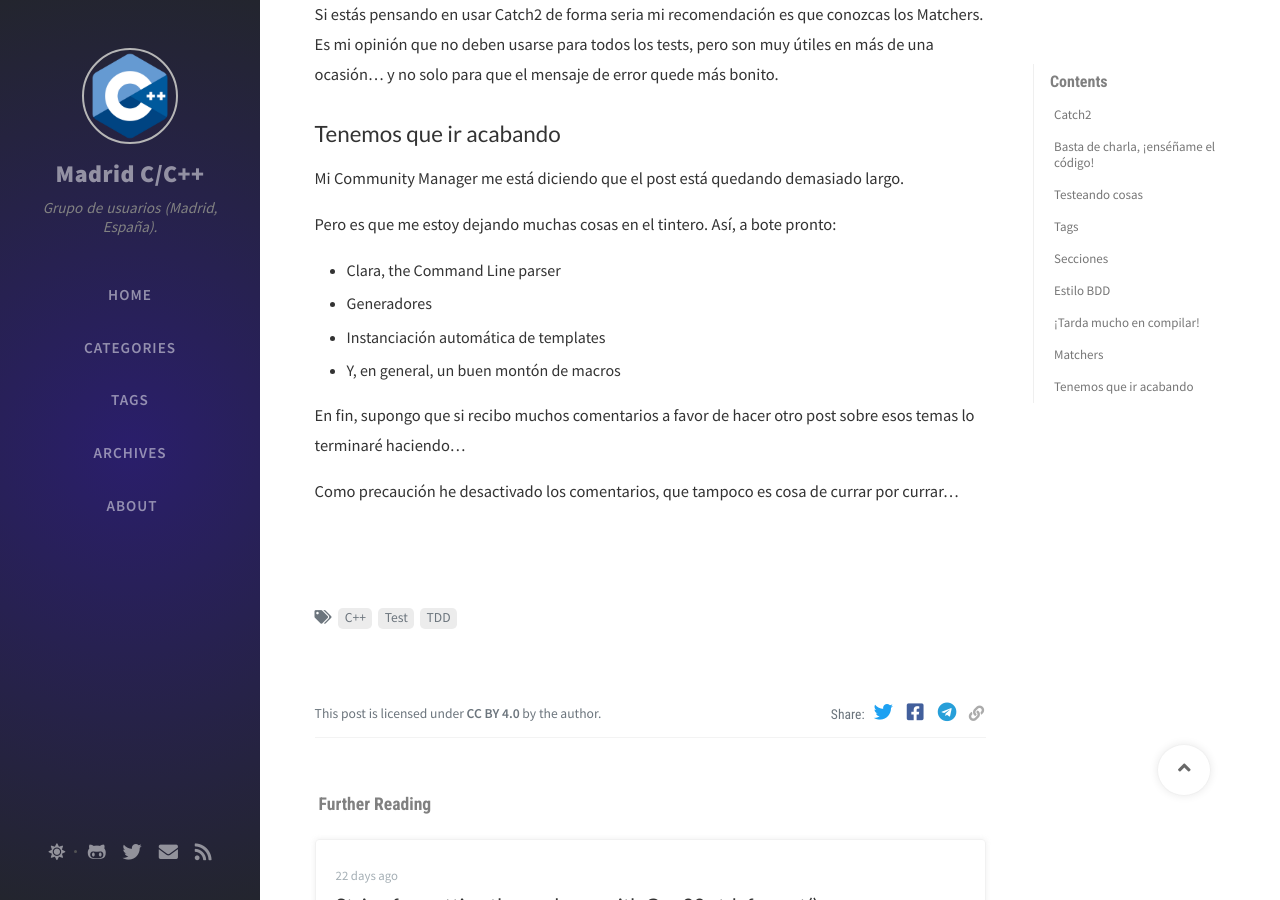
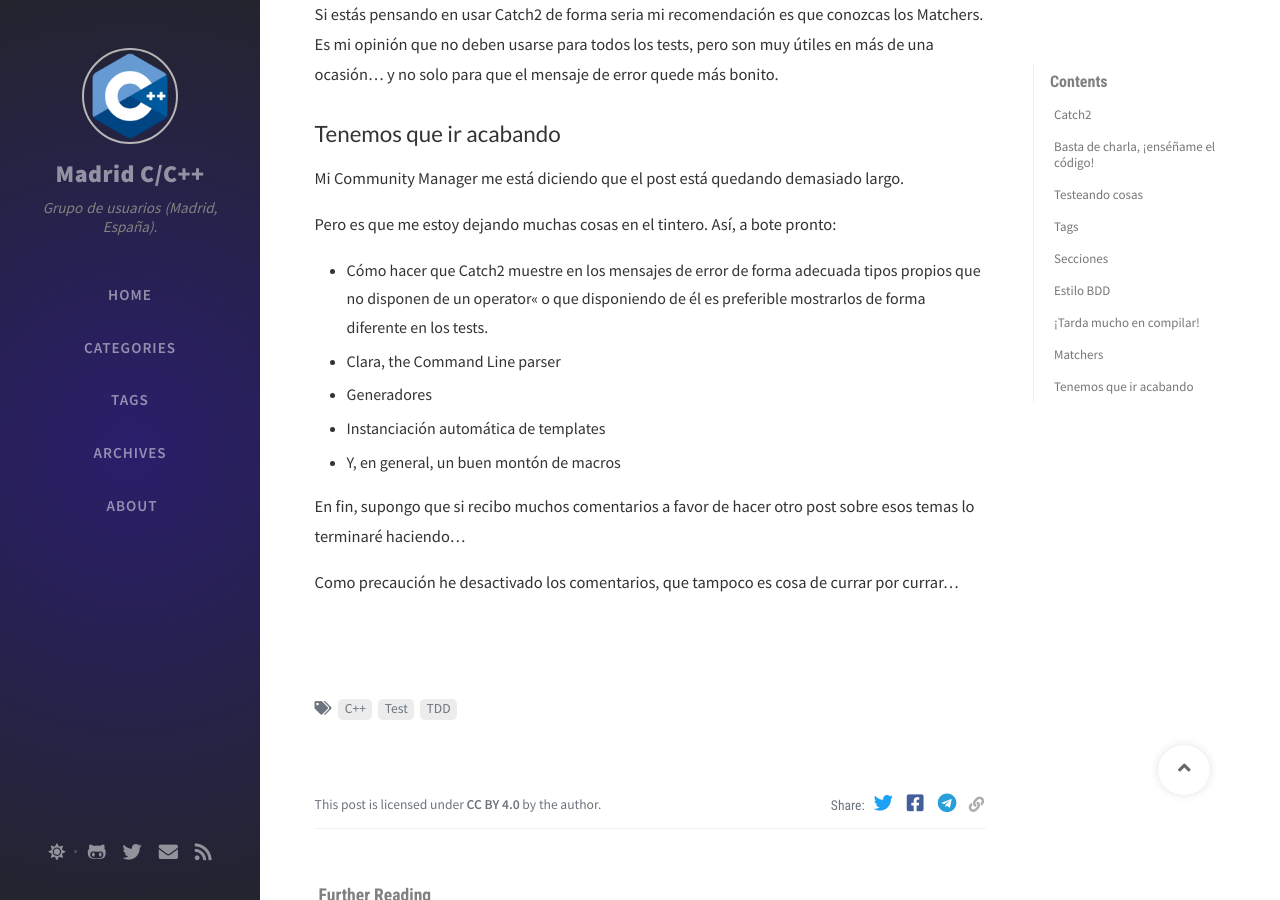
Before and after one commit to madridccppug/madridccppug.github.io, a Jekyll site: the page built from _posts/2020-11-22-catch2.md, in a window 1280 px wide and 900 px high, scrolled down 16197 px. Built offline with Jekyll 4.4.1, drawn with Linux system fonts in a browser that asks for light colours; nearby versions of some CDN libraries; comment, search, counter and statistics services are not loaded.

Commit message:
Añadida línea sobre la posibilidad de mostrar tipos propios de forma especial

```diff
--- a/_posts/2020-11-22-catch2.md
+++ b/_posts/2020-11-22-catch2.md
@@ -654,6 +654,7 @@ Si estás pensando en usar Catch2 de forma seria mi recomendación es que conozc
 Mi Community Manager me está diciendo que el post está quedando demasiado largo.
 
 Pero es que me estoy dejando muchas cosas en el tintero. Así, a bote pronto:
+- Cómo hacer que Catch2 muestre en los mensajes de error de forma adecuada tipos propios que no disponen de un operator<< o que disponiendo de él es preferible mostrarlos de forma diferente en los tests.
 - Clara, the Command Line parser
 - Generadores
 - Instanciación automática de templates
```
